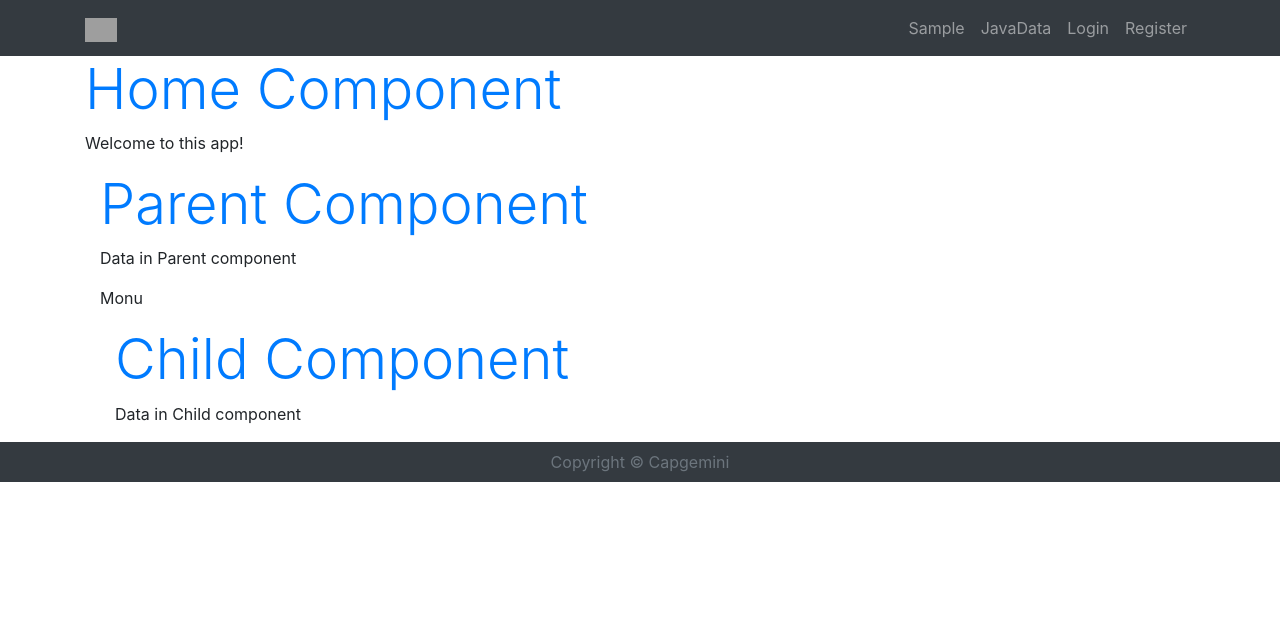
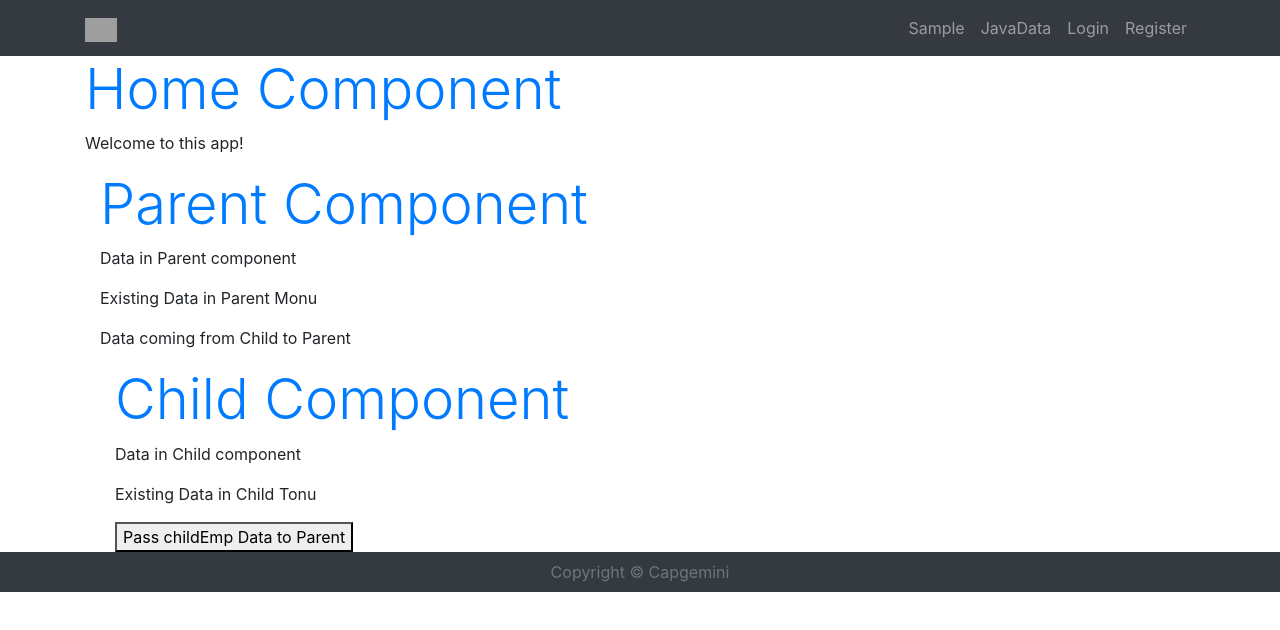
Before and after one commit to vamandeshmukh/cg-react-app-3aug-2021, a React (Create React App) app: page / in a window 1280 px wide. Shown: the top 630 px of the page. Built offline with nearby package versions, Linux system fonts and the light colour scheme; grey boxes are pictures that could not be loaded.

Commit message:
Commit
Commit

```diff
--- a/src/components/Child.js
+++ b/src/components/Child.js
@@ -1,16 +1,28 @@
 import React, { useState, useEffect } from 'react';
 
 const Child = (props) => {
-    const [childData, setChildData] = useState({});
+
+    const [childEmp, setChildEmp] = useState({}); // child state
 
     useEffect(() => {
-        setChildData(props.parentData);
+        setChildEmp({
+            name: 'Tonu',
+            salary: 30.5
+        }
+        );
     }, []);
+
+    const onTrigger = () => {
+
+        props.parentCallback(childEmp);
+    };
 
     return (
         <div className="container">
             <h1 className="display-4 text-primary">Child Component</h1>
             <p>Data in Child component</p>
+            <p> Existing Data in Child {childEmp.name}</p>
+            <button onClick={onTrigger}>Pass childEmp Data to Parent</button>
         </div>
     );
 }
--- a/src/components/Parent.js
+++ b/src/components/Parent.js
@@ -2,21 +2,33 @@ import React, { useEffect, useState } from 'react';
 import Child from './Child';
 
 const Parent = () => {
-    const [parentData, setParentData] = useState({});
+    const [parentEmp, setParentEmp] = useState({}); // parent state
+    const [childEmp, setChildEmp] = useState({}); // from callback
 
     useEffect(() => {
-        setParentData({
-            firstName: "Monu",
-            salary: 10000,
-        });
+
+        setParentEmp({
+            name: 'Monu',
+            salary: 20.5
+        }
+        );
     }, []);
+
+    const handleCallback = (childEmpData) => {
+        setChildEmp(childEmpData);
+        console.log(childEmpData);
+    }
+
 
     return (
         <div className="container">
             <h1 className="display-4 text-primary">Parent Component</h1>
             <p>Data in Parent component</p>
-            <p> {parentData.firstName} </p>
-            <Child />
+            <p> Existing Data in Parent {parentEmp.name}</p>
+            <p>Data coming from Child to Parent {childEmp.name}</p>
+            <Child
+                parentCallback={handleCallback}
+            ></Child>
         </div>
     );
 }
```
